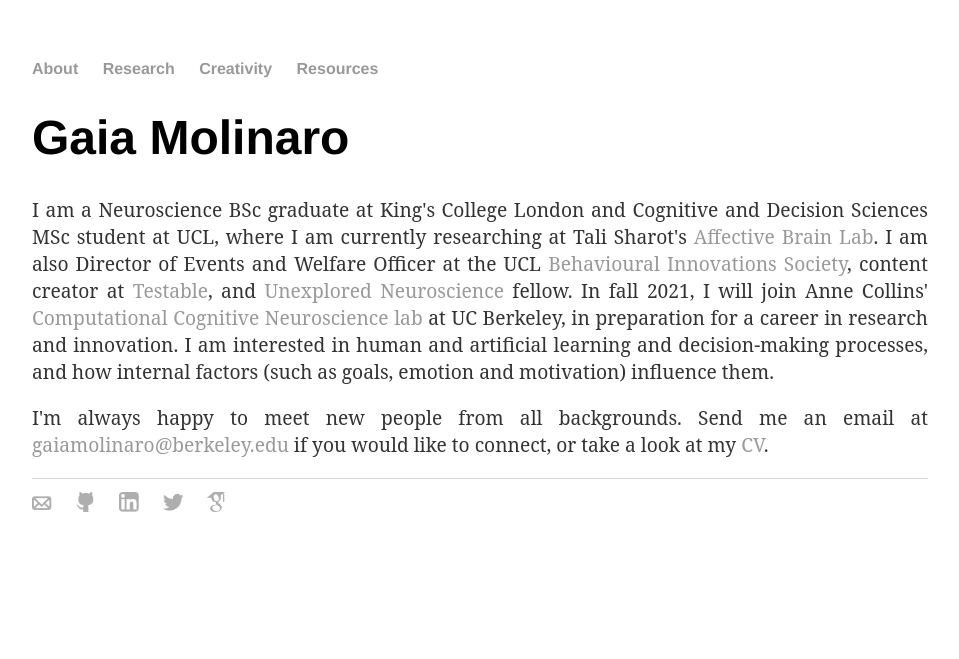
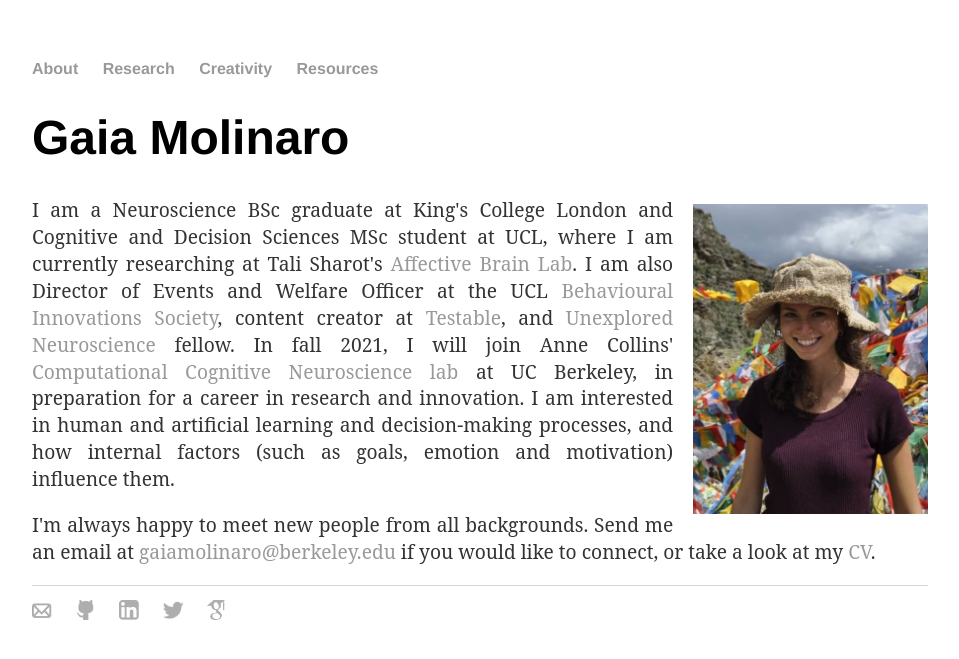
Before and after one commit to gaiamolinaro/gaiamolinaro.github.io, a Jekyll site: the page built from index.html, in a window 1280 px wide. Shown: the top 659 px of the page, without its empty margins (160-1119 px from the left). Built offline with Jekyll 4.4.1, drawn with Linux system fonts in a browser that asks for light colours; nearby versions of some CDN libraries.

Commit message:
Update index.html

```diff
--- a/index.html
+++ b/index.html
@@ -4,6 +4,7 @@ title: Gaia Molinaro
 ---
 <div class="blurb">
 <h1>Gaia Molinaro</h1>
+<img class="profile-pic" src="../photos/gaia_tibet_pic.jpg">
 <p>I am a Neuroscience BSc graduate at King's College London and Cognitive and Decision Sciences MSc student at UCL,
 where I am currently researching at Tali Sharot's <a href="http://affectivebrain.com/" target="_blank">Affective Brain Lab</a>.
 I am also Director of Events and Welfare Officer at the UCL <a href="http://behaviouralucl.tech/" target="_blank">Behavioural Innovations Society</a>,
```
Lines whose indentation alone changed are shown as unchanged.
